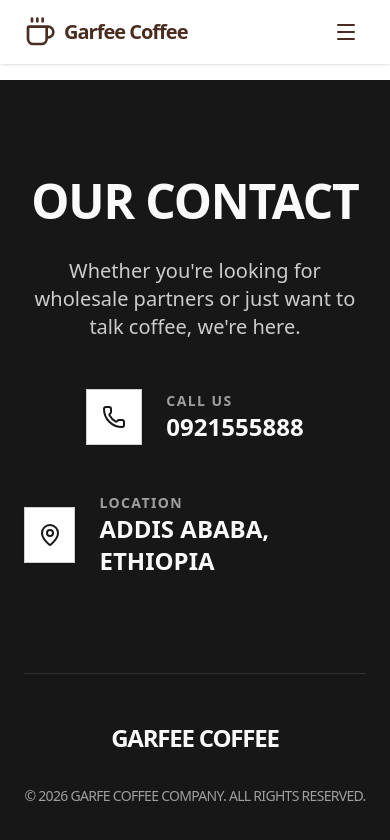
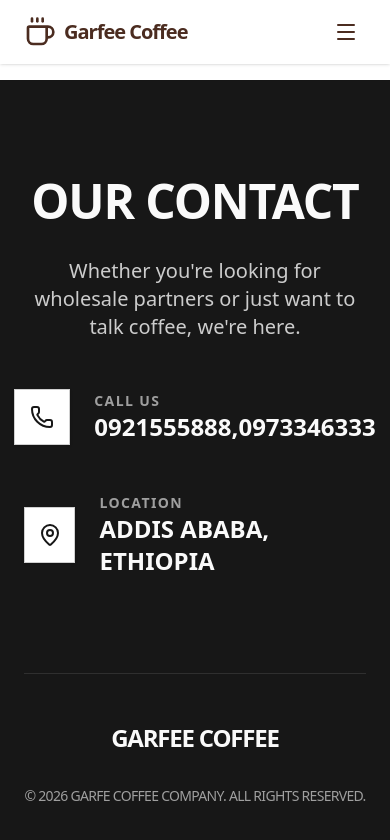
Before and after one commit to yoth78/j3, a React (Vite) app: page /contact in a window 390 px wide. Shown: the top 840 px of the page. Built offline with nearby package versions, Linux system fonts and the light colour scheme.

Commit message:
Update contact phone numbers in ContactSection

```diff
--- a/src/components/ContactSection.tsx
+++ b/src/components/ContactSection.tsx
@@ -19,7 +19,7 @@
 
             <div className="flex flex-col md:flex-row justify-center items-center gap-12 mb-12">
               <a
-                href="tel:0921555888"
+                href="tel:0921555888,0973346333"
                 className="flex items-center gap-6 group hover:translate-x-2 transition-transform"
               >
                 <div className="w-14 h-14 bg-background rounded-none flex items-center justify-center border border-primary/20 group-hover:bg-accent group-hover:text-white transition-colors shadow-sm">
@@ -27,7 +27,7 @@
                 </div>
                 <div className="text-left">
                   <p className="text-sm text-primary-foreground/60 font-bold uppercase tracking-widest">Call Us</p>
-                  <p className="text-2xl font-black uppercase">0921555888</p>
+                  <p className="text-2xl font-black uppercase">0921555888,0973346333</p>
                 </div>
               </a>
 
```
